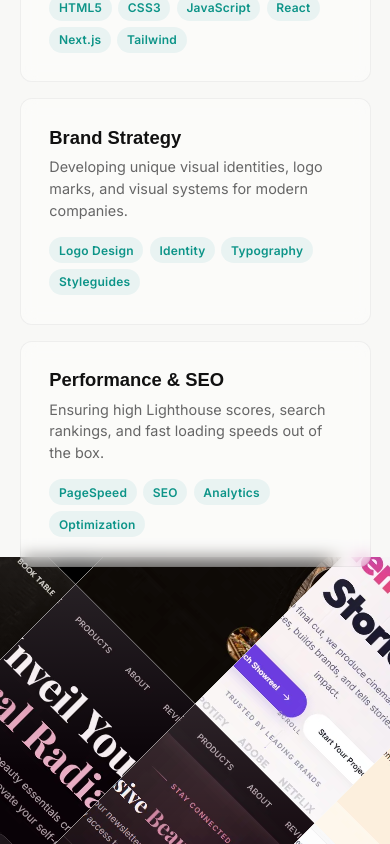
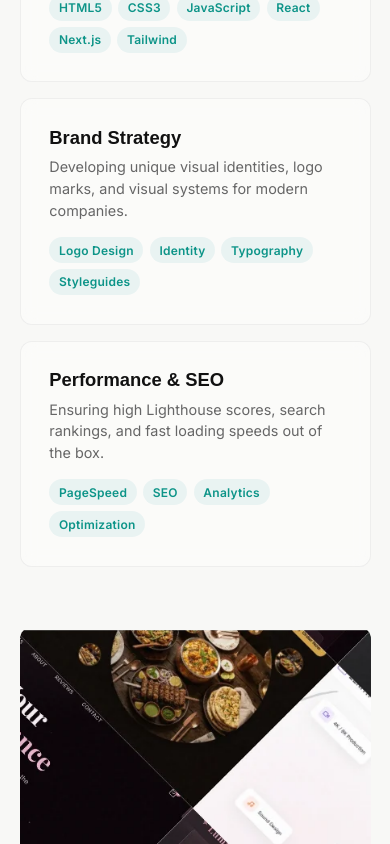
Before and after one commit to Emmzain/Portfolio-w, a Next.js app: page / in a window 390 px wide. Shown: the part 2544-3388 px from the top of the page. Built offline with nearby package versions, Linux system fonts and the light colour scheme; a web font is replaced by a local one.

Commit message:
Use single centered image 1999.webp on mobile services gallery and add gap below hover cards

```diff
--- a/src/app/globals.css
+++ b/src/app/globals.css
@@ -1292,13 +1292,25 @@ img {
     }
 
     #services {
-        padding-bottom: 10px !important;
+        padding-bottom: 20px !important;
     }
 
     #services-gallery {
-        height: 35vh !important;
-        min-height: 280px !important;
-        margin-top: -20px !important;
+        background-image: url('/projects/1999.webp') !important;
+        background-position: center !important;
+        background-size: cover !important;
+        background-repeat: no-repeat !important;
+        height: 50vh !important;
+        min-height: 320px !important;
+        margin-top: 40px !important; /* Gap between hover cards and picture */
+        border-radius: var(--radius-sm);
+        width: 90% !important;
+        margin-left: auto !important;
+        margin-right: auto !important;
+    }
+
+    #services-gallery .diamond-grid {
+        display: none !important;
     }
 
     .hero-container {
```
Also changed, not shown: Projects/1999.png (added), public/projects/1999.webp (added).
